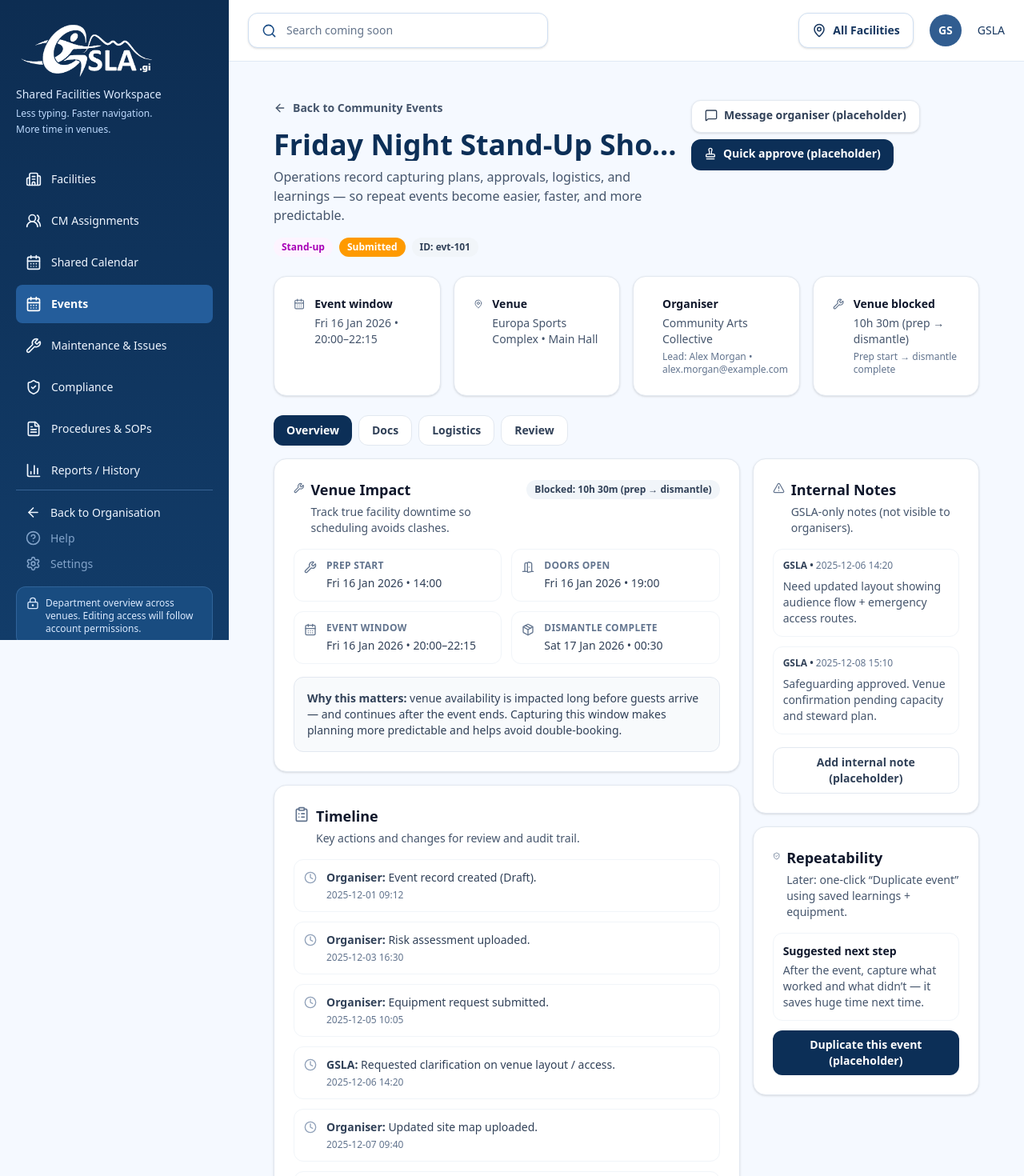
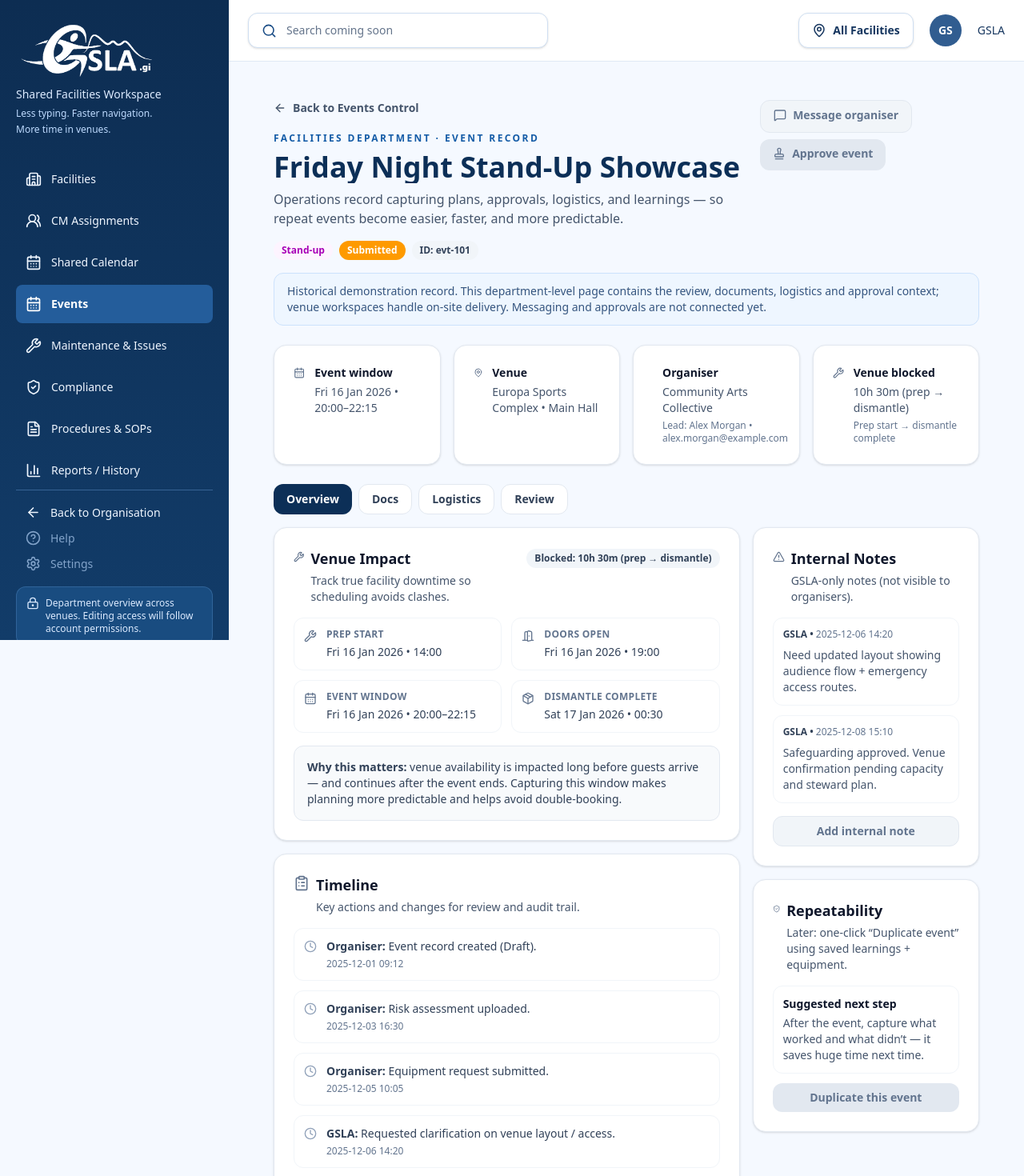
Before and after one commit to gibfesta/gsla-new-sdu, a Next.js app: page /facilities/events/evt-101 in a window 1280 px wide. Shown: the top 1470 px of the page at 80% size. Built offline with nearby package versions, Linux system fonts and the light colour scheme.

Commit message:
Make Facilities department the events control hub

```diff
--- a/app/facilities/events/[eventId]/page.tsx
+++ b/app/facilities/events/[eventId]/page.tsx
@@ -325,10 +325,11 @@ export default function AdminEventProfilePage() {
             className="inline-flex items-center gap-2 text-sm font-semibold text-slate-600 hover:text-slate-900"
           >
             <ArrowLeft className="h-4 w-4" />
-            Back to Community Events
+            Back to Events Control
           </button>
 
-          <h1 className="mt-3 truncate text-4xl font-extrabold text-[#0C2F57]">{event.name}</h1>
+          <p className="mt-4 text-xs font-bold uppercase tracking-[0.2em] text-[#155ca7]">Facilities Department · Event record</p>
+          <h1 className="mt-2 truncate text-4xl font-extrabold text-[#0C2F57]">{event.name}</h1>
 
           <p className="mt-2 max-w-3xl text-slate-600">{event.quickNotes}</p>
 
@@ -339,28 +340,33 @@ export default function AdminEventProfilePage() {
           </div>
         </div>
 
-        <div className="flex flex-wrap items-center gap-2">
+        <div className="flex flex-wrap items-center gap-2" aria-label="Event management actions not connected">
           <button
-            className="rounded-xl border border-slate-200 bg-white px-4 py-2 text-sm font-semibold text-slate-700 shadow-sm hover:bg-slate-50"
-            title="Placeholder (wire comment / message later)"
+            type="button"
+            disabled
+            className="cursor-not-allowed rounded-xl border border-slate-200 bg-slate-100 px-4 py-2 text-sm font-semibold text-slate-500"
+            title="Messaging is not connected"
           >
             <span className="inline-flex items-center gap-2">
               <MessageSquare className="h-4 w-4" />
-              Message organiser (placeholder)
+              Message organiser
             </span>
           </button>
 
           <button
-            className="rounded-xl bg-[#0C2F57] px-4 py-2 text-sm font-semibold text-white hover:opacity-90"
-            title="Placeholder (wire approve flow later)"
+            type="button"
+            disabled
+            className="cursor-not-allowed rounded-xl bg-slate-200 px-4 py-2 text-sm font-semibold text-slate-500"
+            title="Approval is not connected"
           >
             <span className="inline-flex items-center gap-2">
               <Stamp className="h-4 w-4" />
-              Quick approve (placeholder)
+              Approve event
             </span>
           </button>
         </div>
       </div>
+      <p className="mt-4 rounded-xl border border-[#cce2fc] bg-[#eef6ff] px-4 py-3 text-sm text-[#35557f]">Historical demonstration record. This department-level page contains the review, documents, logistics and approval context; venue workspaces handle on-site delivery. Messaging and approvals are not connected yet.</p>
 
       {/* Top summary row */}
       <div className="mt-6 grid grid-cols-1 gap-4 lg:grid-cols-4">
@@ -549,28 +555,32 @@ export default function AdminEventProfilePage() {
 
                       <div className="mt-3 flex flex-wrap items-center gap-2">
                         <button
-                          className="rounded-xl border border-slate-200 bg-white px-3 py-1.5 text-xs font-semibold text-slate-700 hover:bg-slate-50"
-                          title="Placeholder (wire file preview later)"
+                          type="button" disabled
+                          className="cursor-not-allowed rounded-xl border border-slate-200 bg-slate-100 px-3 py-1.5 text-xs font-semibold text-slate-500"
+                          title="File preview is not connected"
                         >
-                          View (placeholder)
+                          View file
                         </button>
                         <button
-                          className="rounded-xl border border-slate-200 bg-white px-3 py-1.5 text-xs font-semibold text-slate-700 hover:bg-slate-50"
-                          title="Placeholder (wire reviewer comment later)"
+                          type="button" disabled
+                          className="cursor-not-allowed rounded-xl border border-slate-200 bg-slate-100 px-3 py-1.5 text-xs font-semibold text-slate-500"
+                          title="Comments are not connected"
                         >
-                          Add comment (placeholder)
+                          Add comment
                         </button>
                         <button
-                          className="rounded-xl bg-emerald-600 px-3 py-1.5 text-xs font-semibold text-white hover:opacity-90"
-                          title="Placeholder (wire approve later)"
+                          type="button" disabled
+                          className="cursor-not-allowed rounded-xl bg-slate-200 px-3 py-1.5 text-xs font-semibold text-slate-500"
+                          title="Approval is not connected"
                         >
-                          Approve (placeholder)
+                          Approve
                         </button>
                         <button
-                          className="rounded-xl bg-rose-600 px-3 py-1.5 text-xs font-semibold text-white hover:opacity-90"
-                          title="Placeholder (wire reject later)"
+                          type="button" disabled
+                          className="cursor-not-allowed rounded-xl bg-slate-200 px-3 py-1.5 text-xs font-semibold text-slate-500"
+                          title="Rejection is not connected"
                         >
-                          Reject (placeholder)
+                          Reject
                         </button>
                       </div>
                     </div>
@@ -691,10 +701,11 @@ export default function AdminEventProfilePage() {
               </div>
 
               <button
-                className="mt-4 w-full rounded-xl border border-slate-200 bg-white px-4 py-2 text-sm font-semibold text-slate-700 hover:bg-slate-50"
-                title="Placeholder (wire add-note later)"
+                type="button" disabled
+                className="mt-4 w-full cursor-not-allowed rounded-xl border border-slate-200 bg-slate-100 px-4 py-2 text-sm font-semibold text-slate-500"
+                title="Internal notes are not connected"
               >
-                Add internal note (placeholder)
+                Add internal note
               </button>
             </CardContent>
           </Card>
@@ -715,10 +726,11 @@ export default function AdminEventProfilePage() {
               </div>
 
               <button
-                className="mt-3 w-full rounded-xl bg-[#0C2F57] px-4 py-2 text-sm font-semibold text-white hover:opacity-90"
-                title="Placeholder (wire duplicate later)"
+                type="button" disabled
+                className="mt-3 w-full cursor-not-allowed rounded-xl bg-slate-200 px-4 py-2 text-sm font-semibold text-slate-500"
+                title="Duplicating events is not connected"
               >
-                Duplicate this event (placeholder)
+                Duplicate this event
               </button>
             </CardContent>
           </Card>
```
